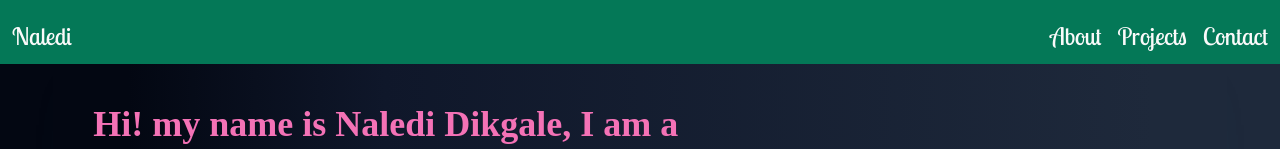
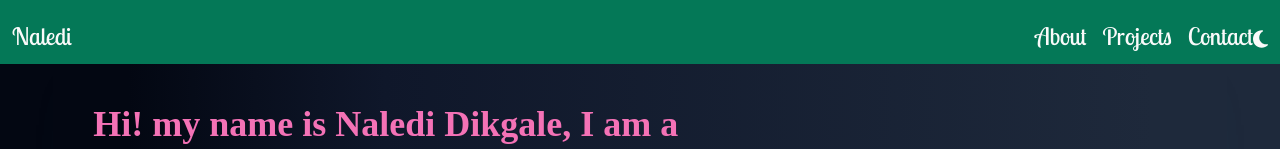
Before and after one commit to Naledi-Dikgale/my-portfolio, a React (Vite) app: page / in a window 1280 px wide. Shown: the top 149 px of the page. Built offline with nearby package versions, Linux system fonts and the light colour scheme; a web font is replaced by a local one.

Commit message:
Add theme

```diff
--- a/src/components/navigation/Navbar.jsx
+++ b/src/components/navigation/Navbar.jsx
@@ -1,18 +1,25 @@
 import { useState } from "react";
-import { faBars, faClose } from "@fortawesome/free-solid-svg-icons";
+import { faBars, faClose, faMoon, faSun } from "@fortawesome/free-solid-svg-icons";
 import { FontAwesomeIcon } from "@fortawesome/react-fontawesome";
+
 const Navbar = () => {
-  let [toggle, setToggle] = useState(false);
+  const [toggle, setToggle] = useState(false);
+  const [isDarkTheme, setIsDarkTheme] = useState(false);
 
   const toggleHandler = () => {
     const navlist = document.getElementById("navlist");
     navlist.classList.toggle("max-sm:hidden");
     setToggle(!toggle);
   };
+
+  const themeToggleHandler = () => {
+    setIsDarkTheme(!isDarkTheme);
+  };
+
   return (
     <nav
       id="nav"
-      className="bg-secondary text-neutral-50 transition-all w-full z-10 p-3 flex justify-end items-end fixed right-0 top-0 h-16"
+      className={`bg-${isDarkTheme ? 'primary' : 'secondary'} text-neutral-50 transition-all w-full z-10 p-3 flex justify-end items-end fixed right-0 top-0 h-16`}
     >
       <div className="w-full flex justify-start items-center font-lobster text-2xl cursor-pointer hover:-translate-y-1 hover:underline transition-all ">Naledi</div>
       {
@@ -32,20 +39,28 @@ const Navbar = () => {
             }`}
             onClick={toggleHandler}
           />
-      )}
+        )
+      }
 
       <ul id="navlist" className="w-full z-50 flex gap-4 justify-end right-0 max-sm:hidden max-sm:flex-col max-sm:justify-start max-sm:py-24 max-sm:items-center max-sm:bg-primary max-sm:h-screen max-sm:w-full transition-all font-lobster">
-        <li className="text-2xl cursor-pointer hover:-translate-y-1 hover:underline transition-all  " onClick={toggleHandler}>
-          {" "}
+        <li className="text-2xl cursor-pointer hover:-translate-y-1 hover:underline transition-all" onClick={toggleHandler}>
           <a href="#about">About</a>
         </li>
-        <li className="text-2xl cursor-pointer hover:-translate-y-1 hover:underline transition-all " onClick={toggleHandler}>
+        <li className="text-2xl cursor-pointer hover:-translate-y-1 hover:underline transition-all" onClick={toggleHandler}>
           <a href="#projects">Projects</a>
         </li>
-        <li className="text-2xl cursor-pointer hover:-translate-y-1 hover:underline transition-all " onClick={toggleHandler}>
+        <li className="text-2xl cursor-pointer hover:-translate-y-1 hover:underline transition-all" onClick={toggleHandler}>
           <a href="#contact">Contact</a>
         </li>
       </ul>
+
+      <div className="ml-auto">
+        <FontAwesomeIcon
+          icon={isDarkTheme ? faSun : faMoon}
+          className="text-xl cursor-pointer hover:text-neutral-300 transition-all"
+          onClick={themeToggleHandler}
+        />
+      </div>
     </nav>
   );
 };
```
Lines whose indentation alone changed are shown as unchanged.
